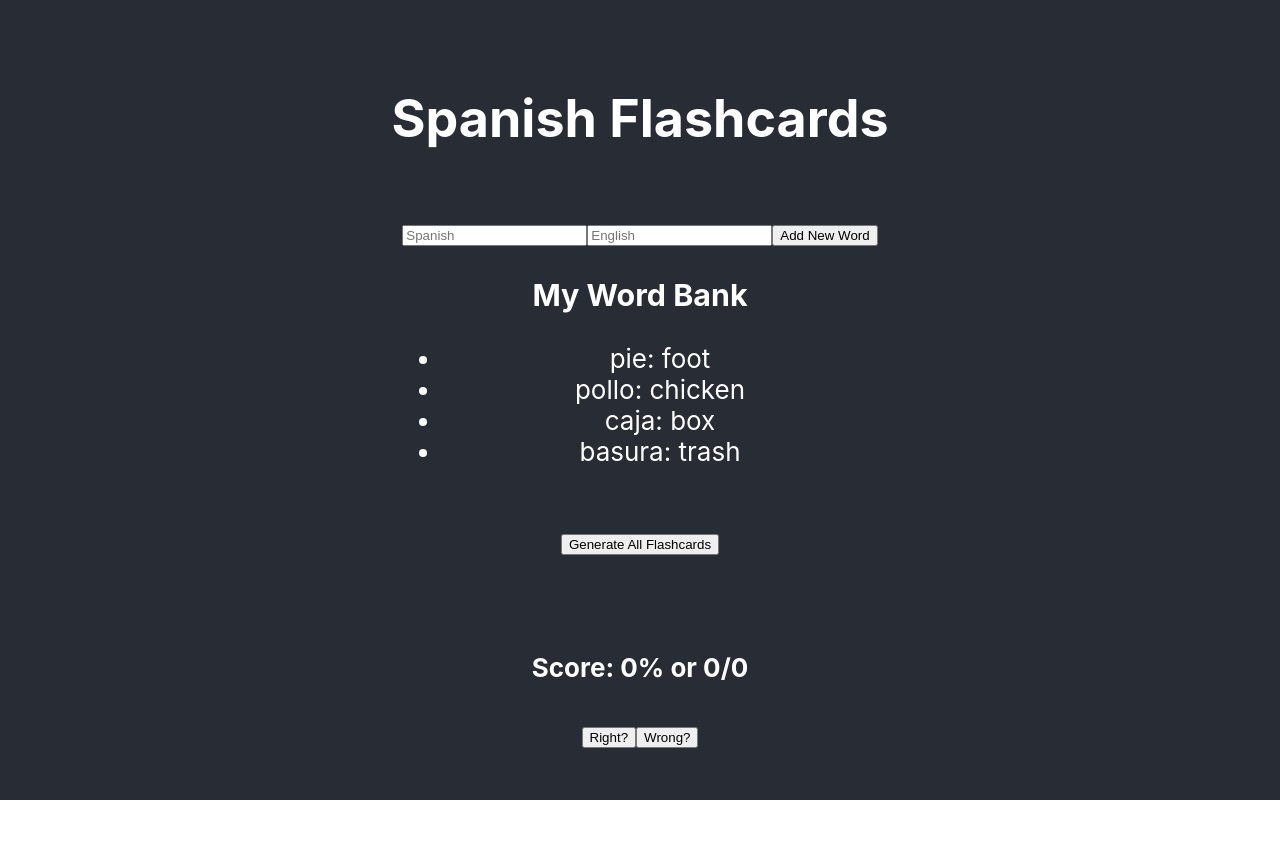
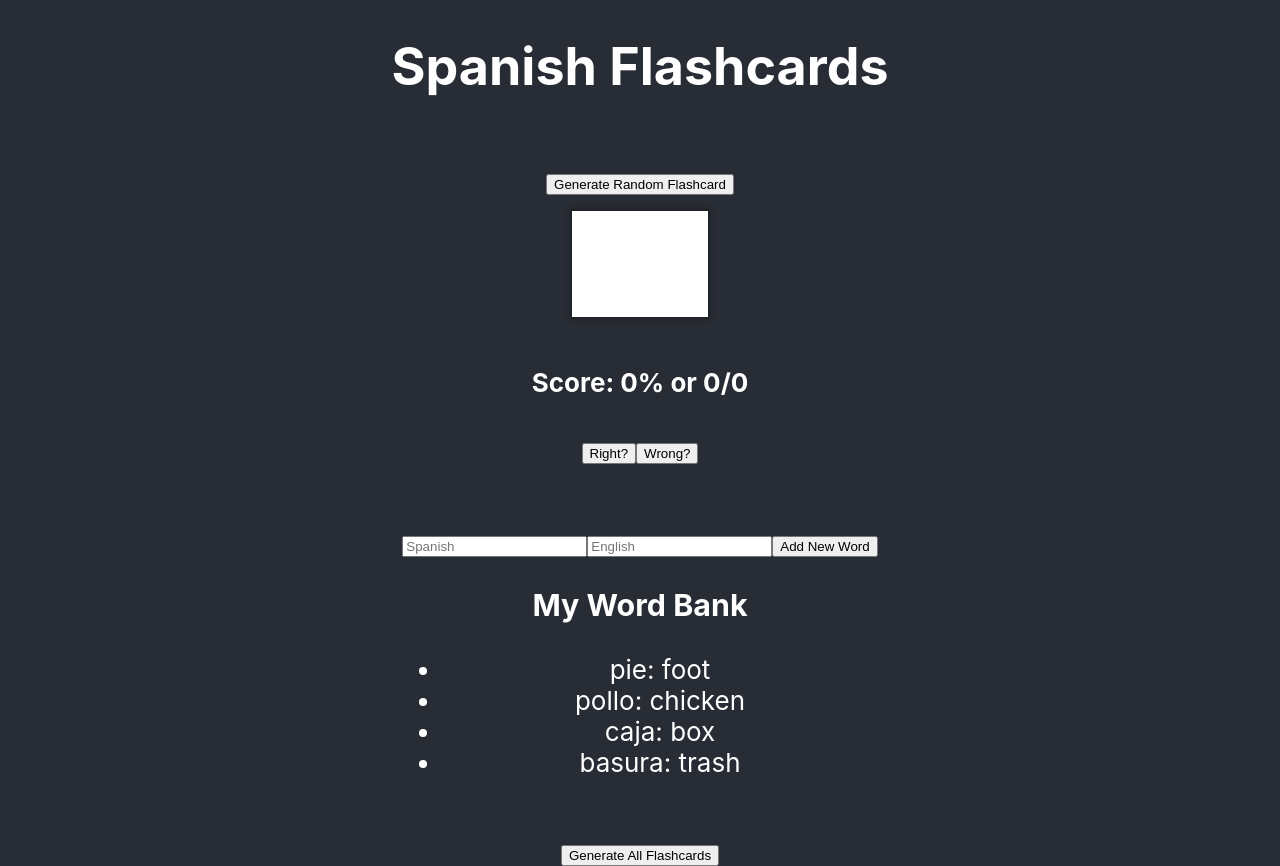
Before and after one commit to ew616/spanish-flashcard-react-app, a React (Create React App) app: page / in a window 1280 px wide. Before the commit the page ends 800 px from the top, so only its background shows below. Built offline with nearby package versions, Linux system fonts and the light colour scheme.

Commit message:
random cards works

```diff
--- a/package.json
+++ b/package.json
@@ -7,6 +7,7 @@
     "@testing-library/react": "^11.2.2",
     "@testing-library/user-event": "^12.2.2",
     "express": "^4.17.1",
+    "lodash": "^4.17.20",
     "react": "^17.0.1",
     "react-dom": "^17.0.1",
     "react-hook-form": "^6.11.5",
--- a/src/App.css
+++ b/src/App.css
@@ -65,4 +65,7 @@
 .container {
   max-width: 900px;
   margin: 1rem 2rem;
+  display: flex;
+  justify-content: center;
+  align-items: flex-end;
 }
--- a/src/App.js
+++ b/src/App.js
@@ -3,13 +3,13 @@ import "./App.css";
 import Flashcard from "./Flashcard";
 import WordBankCardList from "./WordBankCardList";
 import AddWord from "./AddWord";
-import MasterWordBank from './MasterWordBank'
+import MasterWordBank from "./MasterWordBank";
 import ScoreCounter from "./ScoreCounter";
-import GenerateFlashcardForm from './GenerateFlashcardForm'
-
+import GenerateAllCards from "./GenerateAllCards";
+import GenerateRandomCard from './GenerateRandomCard'
+import _ from 'lodash';
 
 function App() {
-
   return (
     <div className="App">
       <header className="App-header">
@@ -19,17 +19,19 @@ function App() {
 
         <br />
 
-        <AddWord bank={MasterWordBank} />
+        <GenerateRandomCard />
 
-        <br />
-
-        <GenerateFlashcardForm bank={MasterWordBank}/>
+        <ScoreCounter />
 
         <br />
 
         <br />
 
-        <ScoreCounter />
+        <AddWord bank={MasterWordBank} />
+
+        <br />
+
+        <GenerateAllCards bank={MasterWordBank} />
 
       </header>
     </div>
--- /dev/null
+++ b/src/GenerateAllCards.js
@@ -0,0 +1,34 @@
+import React, { useState, useEffect } from "react";
+import MasterWordBank from "./MasterWordBank";
+import Flashcard from "./Flashcard";
+import WordBankCardList from "./WordBankCardList";
+
+function GenerateAllCards() {
+  const [flashcards, setFlashcards] = useState([]);
+
+  const generateCards = () => {
+    setFlashcards(MasterWordBank);
+    console.log(flashcards);
+  };
+
+  return (
+    <div>
+      <button onClick={generateCards}>Generate All Flashcards</button>
+
+      <br />
+
+      <div className="card-grid">
+        {flashcards.map((word) => (
+          <div key={word.id}>
+            <Flashcard
+              spanishWord={word.spanishWord}
+              englishWord={word.englishWord}
+            />
+          </div>
+        ))}
+      </div>
+    </div>
+  );
+}
+
+export default GenerateAllCards;
--- a/src/GenerateFlashcardForm.js
+++ /dev/null
@@ -1,39 +0,0 @@
-import React, { useState, useEffect } from "react";
-import MasterWordBank from "./MasterWordBank";
-import Flashcard from './Flashcard'
-import WordBankCardList from './WordBankCardList'
-
-function GenerateFlashcardForm() {
-  const [flashcards, setFlashcards] = useState([])
-
-  const generateCards = () => {
-    setFlashcards(MasterWordBank)
-    console.log(flashcards)
-  };
-
-  // useEffect(() => {
-  //   setFlashcards(MasterWordBank)
-  //   console.log(flashcards)
-  // }, [MasterWordBank])
-
-  return (
-      <div>
-          <button onClick={generateCards}>Generate All Flashcards</button>
-
-      <br />
-
-      <div className='card-grid'>
-      {flashcards.map((word) => (
-        <div key={word.id}>
-          <Flashcard
-            spanishWord={word.spanishWord}
-            englishWord={word.englishWord}
-          />
-        </div>
-      ))}
-    </div>
-      </div>
-  );
-}
-
-export default GenerateFlashcardForm;
--- /dev/null
+++ b/src/GenerateRandomCard.js
@@ -0,0 +1,30 @@
+import React, { useState, useEffect } from "react";
+import MasterWordBank from "./MasterWordBank";
+import Flashcard from "./Flashcard";
+import _ from "lodash";
+
+function GenerateRandomCard() {
+  const [randomCard, setRandomCard] = useState([]);
+
+    const generateRandomCard = () => {
+        const shuffled = _.shuffle(MasterWordBank);
+
+        setRandomCard(shuffled[0]);
+  };
+
+  return (
+    <div>
+
+      <button onClick={generateRandomCard}>Generate Random Flashcard</button>
+
+      <div key={randomCard.id} className='container'>
+        <Flashcard
+          spanishWord={randomCard.spanishWord}
+          englishWord={randomCard.englishWord}
+        />
+      </div>
+    </div>
+  );
+}
+
+export default GenerateRandomCard;
--- a/src/ScoreCounter.js
+++ b/src/ScoreCounter.js
@@ -1,16 +1,14 @@
 import React, { useState, useEffect } from "react";
 
 function ScoreCounter() {
-    const [ count, setCount ] = useState(0);
-    const [ totalClicks, setClicks ] = useState(0);
-    const [ percentage, setPercentage ] = useState(0);
-
-    // FOR SOME REASON THE PERCENTAGE IS NOT INCREMENTING ON FIRST CLICKS? NEEDS TO BE FIXED
+  const [count, setCount] = useState(0);
+  const [totalClicks, setClicks] = useState(0);
+  const [percentage, setPercentage] = useState(0);
 
   useEffect(() => {
-        const newPercentage = ((count/totalClicks) * 100).toFixed(1)
+    const newPercentage = ((count / totalClicks) * 100).toFixed(1);
     setPercentage(newPercentage);
-    }, [count, totalClicks])
+  }, [count, totalClicks]);
 
   function increment() {
     setClicks(totalClicks + 1);
@@ -23,11 +21,13 @@ function ScoreCounter() {
 
   return (
     <div>
-            <h4>Score: {isNaN(percentage) ? 0 : percentage}% or {count}/{totalClicks}</h4>
+      <h4>
+        Score: {isNaN(percentage) ? 0 : percentage}% or {count}/{totalClicks}
+      </h4>
       <button onClick={increment}>Right?</button>
       <button onClick={decrement}>Wrong?</button>
     </div>
-    )
+  );
 }
 
 export default ScoreCounter;
```
Also changed, not shown: 1 other file (tests, documents, lock files or other folders). Lines whose indentation alone changed are shown as unchanged.
